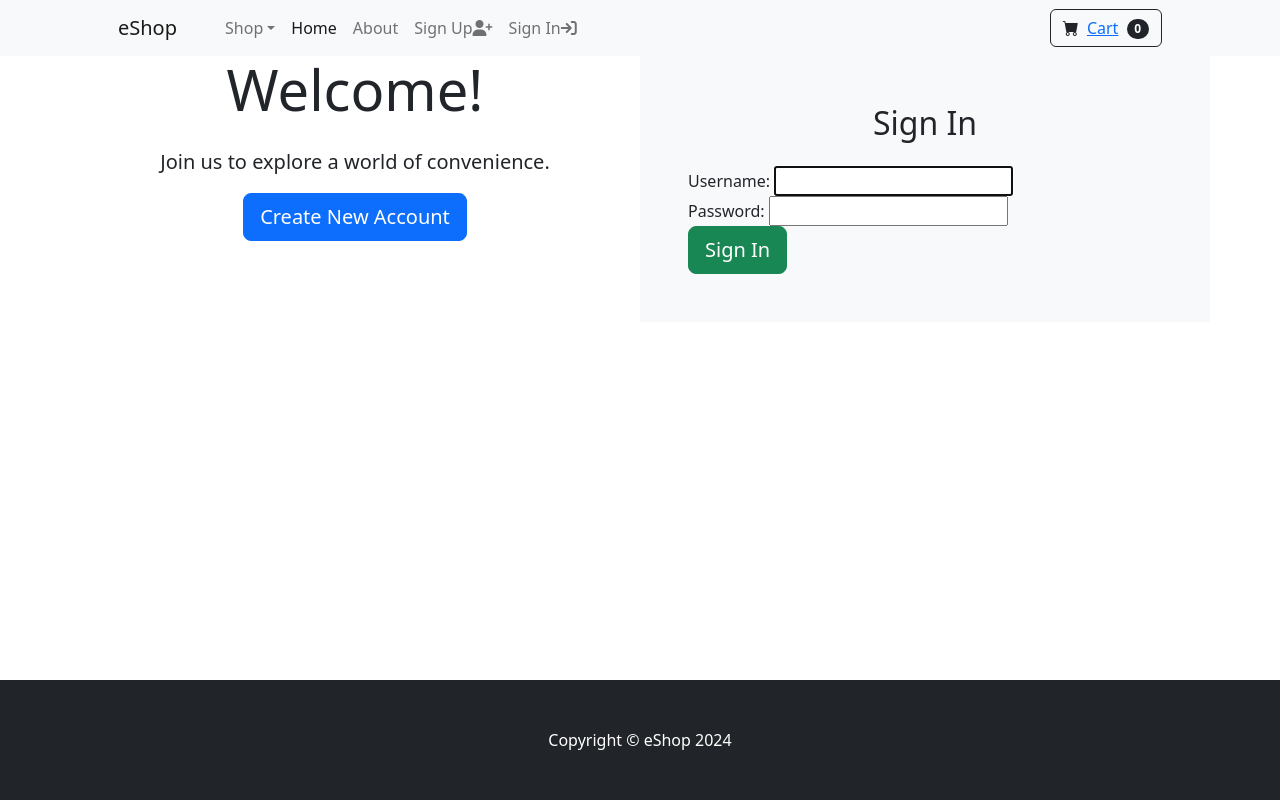
After one commit to marius-george/ci-mp4, a Django app: page /account/signin/ in a window 1280 px wide. The commit adds this page. Run offline with Django 4.2, Linux system fonts and the light colour scheme; data comes from the database, SQL or seed files in the repository; both versions use the stored data as it was after the commit; some libraries are stand-ins or nearby versions.

Commit message:
Added signin form

```diff
--- a/eshop_mp4/eshop_mp4/settings.py
+++ b/eshop_mp4/eshop_mp4/settings.py
@@ -28,6 +28,7 @@ DEBUG = True
 
 ALLOWED_HOSTS = [
     '8000-mariusgeorge-cimp4-w9kb9ghnp08.ws-eu110.gitpod.io',
+    '8000-mariusgeorge-cimp4-w9kb9ghnp08.ws-eu111.gitpod.io',
     # Add other allowed hosts if needed
 ]
 
@@ -58,7 +59,8 @@ MIDDLEWARE = [
 ]
 
 
-CSRF_TRUSTED_ORIGINS = ['https://8000-mariusgeorge-cimp4-w9kb9ghnp08.ws-eu110.gitpod.io']
+CSRF_TRUSTED_ORIGINS = ['https://8000-mariusgeorge-cimp4-w9kb9ghnp08.ws-eu110.gitpod.io',
+                        'https://8000-mariusgeorge-cimp4-w9kb9ghnp08.ws-eu111.gitpod.io']
 
 
 ROOT_URLCONF = 'eshop_mp4.urls'
--- a/eshop_mp4/store/templates/cart.html
+++ b/eshop_mp4/store/templates/cart.html
@@ -45,12 +45,12 @@ Cart
               <br>
               SKU: {{cart_item.product.id}}
               <br>
-              Unit Price: ${{cart_item.product.price}}
+              Unit Price: £{{cart_item.product.price}}
               <br>
               Qty: {{cart_item.quantity}} x {{cart_item.product.price}}
             </td>
             <td>
-              ${{cart_item.sub_total}}
+              £{{cart_item.sub_total}}
             </td>
             {% if cart_item.quantity < cart_item.product.stock %}
             <td>
@@ -86,7 +86,7 @@ Cart
             </tr>
             <tr>
               <td class="text-left">
-                Your total is: <strong>${{total}}</strong>
+                Your total is: <strong>£{{total}}</strong>
               </td>
             </tr>
           </tbody>
--- a/eshop_mp4/store/templates/footer.html
+++ b/eshop_mp4/store/templates/footer.html
@@ -1,5 +1,5 @@
 {% load static %}
 <!-- Footer-->
-<footer class="py-5 bg-dark">
+<footer class="py-5 bg-dark fixed-bottom">
     <div class="container"><p class="m-0 text-center text-white">Copyright &copy; eShop 2024</p></div>
 </footer>
--- a/eshop_mp4/store/templates/navbar.html
+++ b/eshop_mp4/store/templates/navbar.html
@@ -18,6 +18,15 @@
                 </li>
                 <li class="nav-item"><a class="nav-link active" aria-current="page" href="{% url 'home' %}">Home</a></li>
                 <li class="nav-item"><a class="nav-link" href="">About</a></li>
+
+                {% if request.user.is_authenticated and request.user.first_name %}
+                    <li class="nav-item"><span class="nav-link">Welcome, {{ request.user.first_name }}</span></li>
+                    <li class="nav-item"><a class="nav-link" href="{% url 'signout' %}">Sign Out<i class="fa-solid fa-arrow-right-from-bracket"></i></a></li>
+                {% else %}
+                    <li class="nav-item"><a class="nav-link" href="{% url 'signup' %}">Sign Up<i class="fa-solid fa-user-plus"></i></a></li>
+                    <li class="nav-item"><a class="nav-link" href="{% url 'signin' %}">Sign In<i class="fa-solid fa-arrow-right-to-bracket"></i></a></li>
+                {% endif %}
+
                 {% if item_count > 0 %}
                 <li class="nav-item"><a class="nav-link" href="{% url 'cart_detail' %}"><i class="fa-solid fa-cart-shopping">({{item_count}})</i></a>
                 {% endif %}
--- /dev/null
+++ b/eshop_mp4/store/templates/signin.html
@@ -0,0 +1,37 @@
+{% extends 'base.html' %}
+{% load static %}
+
+{% block title %}
+Sign In
+{% endblock %}
+
+
+{% block content %}
+
+<div class="container">
+    <div class="row">
+        <div class="col-lg-6 text-center">
+            <h1 class="display-4 mb-4">Welcome!</h1>
+            <p class="lead">Join us to explore a world of convenience.</p>
+            <a href="{% url 'signup' %}" class="btn btn-primary btn-lg btn-block">Create New Account</a>
+        </div>
+        <div class="col-lg-6 bg-light p-5">
+            <h2 class="text-center mb-4">Sign In</h2>
+            <form method="post">
+                {% csrf_token %}
+                <div class="form-group">
+                    {{ form.username.label_tag }}
+                    {{ form.username }}
+                </div>
+                <div class="form-group">
+                    {{ form.password.label_tag }}
+                    {{ form.password }}
+                </div>
+                <button type="submit" class="btn btn-success btn-lg btn-block">Sign In</button>
+            </form>
+        </div>
+    </div>
+</div>
+
+
+{% endblock %}
--- a/eshop_mp4/store/urls.py
+++ b/eshop_mp4/store/urls.py
@@ -10,4 +10,6 @@ urlpatterns = [
     path('cart/remove/<int:product_id>', views.cart_remove, name='cart_remove'),
     path('cart/remove_product/<int:product_id>', views.cart_remove_product, name='cart_remove_product'),
     path('account/create/', views.signupView, name='signup'),
+    path('account/signin/', views.signinView, name='signin'),
+    path('account/signout/', views.signoutView, name='signout'),
 ]
--- a/eshop_mp4/store/views.py
+++ b/eshop_mp4/store/views.py
@@ -6,6 +6,8 @@ import stripe
 from django.conf import settings
 from django.contrib.auth.models import Group, User
 from .forms import SignUpForm
+from django.contrib.auth import login, authenticate, logout
+from django.contrib.auth.forms import AuthenticationForm
 
 
 def home(request, category_slug=None):
@@ -121,3 +123,25 @@ def signupView(request):
     else:
         form = SignUpForm()
     return render(request, 'signup.html', {'form': form})
+
+
+def signinView(request):
+    if request.method == 'POST':
+        form = AuthenticationForm(data=request.POST)
+        if form.is_valid():
+            username = request.POST['username']
+            password = request.POST['password']
+            user = authenticate(username=username, password=password)
+            if user is not None:
+                login(request, user)
+                return redirect('home')
+            else:
+                return redirect('signup')
+    else:
+        form = AuthenticationForm()
+    return render(request, 'signin.html', {'form': form})
+
+
+def signoutView(request):
+    logout(request)
+    return redirect('signin')
```
Also changed, not shown: eshop_mp4/db.sqlite3.
